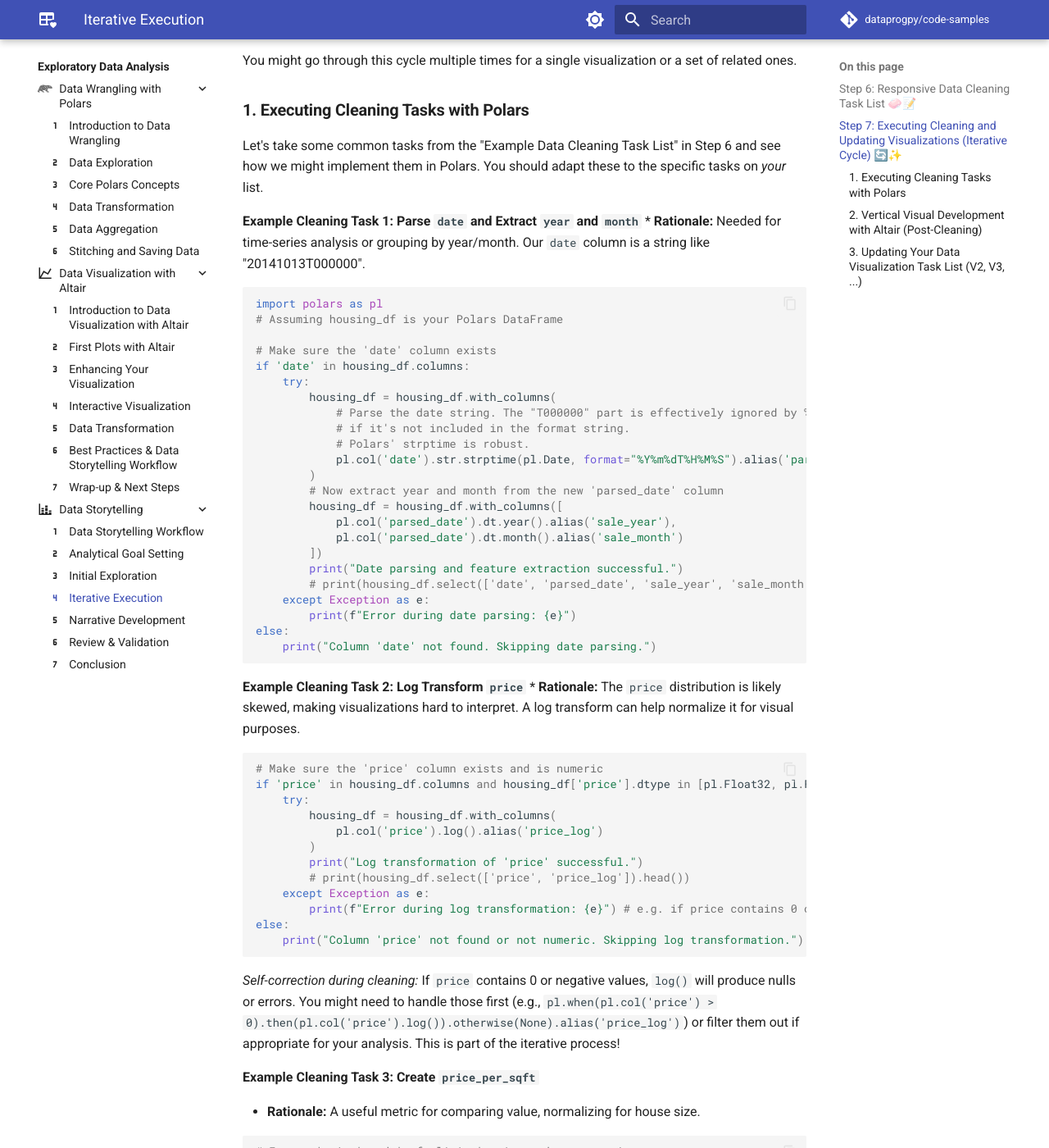
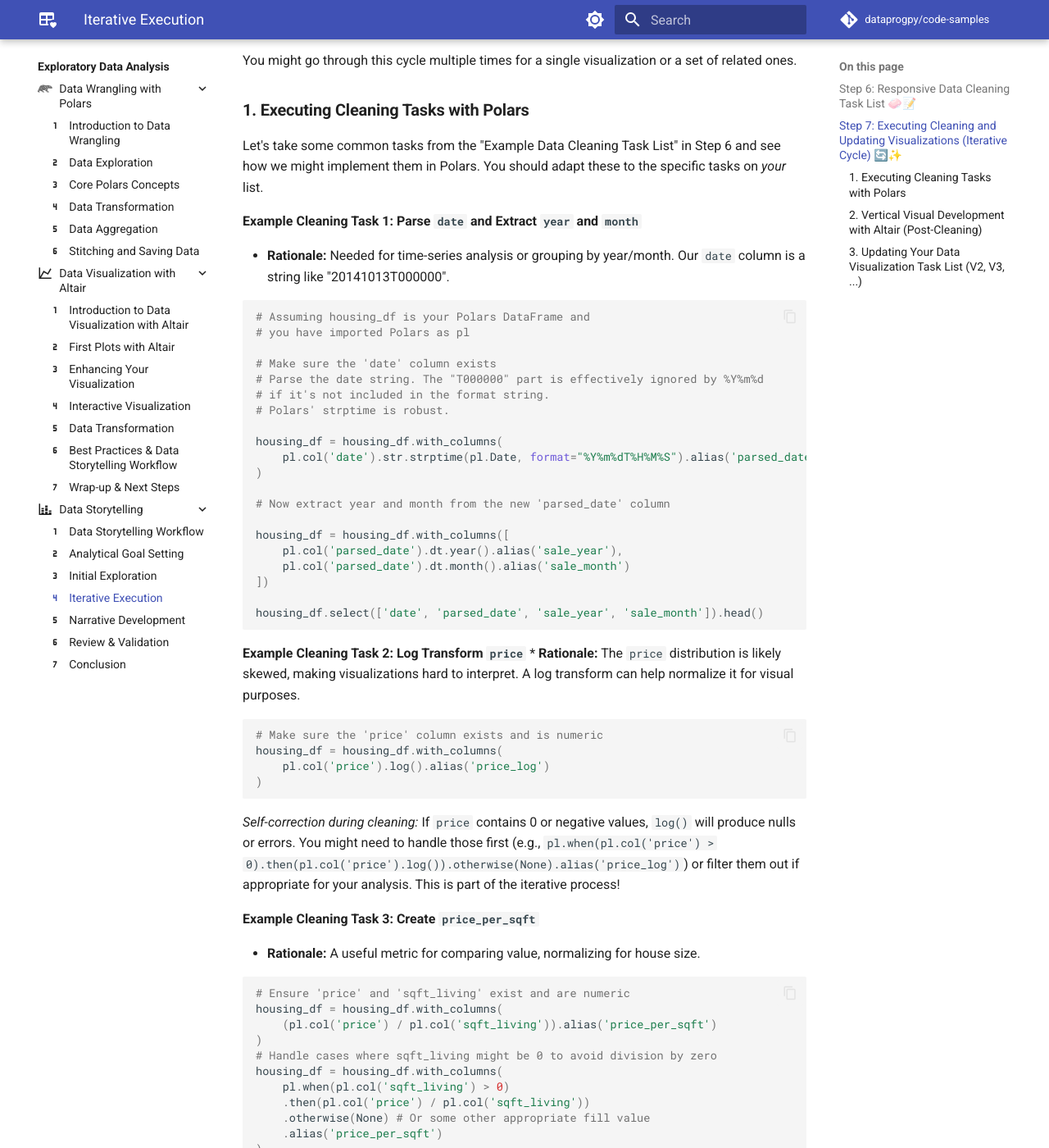
Before and after one commit to dataprogpy/dataprogpy.github.io, an MkDocs documentation site: the page built from docs/eda/data-storytelling/iterative-execution.md, in a window 1280 px wide and 1400 px high, scrolled down 5194 px. Shown: the whole window at 82% size. Built offline with MkDocs 1.6.1 and Material for MkDocs 9.7.7, drawn with Linux system fonts in a browser that asks for light colours; comment, search, counter and statistics services are not loaded; some of the changed text lies outside the part shown.

Commit message:
fix code listings in iterative development

````diff
--- a/docs/eda/data-storytelling/iterative-execution.md
+++ b/docs/eda/data-storytelling/iterative-execution.md
@@ -110,32 +110,31 @@ You might go through this cycle multiple times for a single visualization or a s
 Let's take some common tasks from the "Example Data Cleaning Task List" in Step 6 and see how we might implement them in Polars. You should adapt these to the specific tasks on *your* list.
 
 **Example Cleaning Task 1: Parse `date` and Extract `year` and `month`**
+
 * **Rationale:** Needed for time-series analysis or grouping by year/month. Our `date` column is a string like "20141013T000000".
 
 ```python
-import polars as pl
-# Assuming housing_df is your Polars DataFrame
+# Assuming housing_df is your Polars DataFrame and
+# you have imported Polars as pl
 
 # Make sure the 'date' column exists
-if 'date' in housing_df.columns:
-    try:
-        housing_df = housing_df.with_columns(
-            # Parse the date string. The "T000000" part is effectively ignored by %Y%m%d
-            # if it's not included in the format string.
-            # Polars' strptime is robust.
-            pl.col('date').str.strptime(pl.Date, format="%Y%m%dT%H%M%S").alias('parsed_date')
-        )
-        # Now extract year and month from the new 'parsed_date' column
-        housing_df = housing_df.with_columns([
-            pl.col('parsed_date').dt.year().alias('sale_year'),
-            pl.col('parsed_date').dt.month().alias('sale_month')
-        ])
-        print("Date parsing and feature extraction successful.")
-        # print(housing_df.select(['date', 'parsed_date', 'sale_year', 'sale_month']).head())
-    except Exception as e:
-        print(f"Error during date parsing: {e}")
-else:
-    print("Column 'date' not found. Skipping date parsing.")
+# Parse the date string. The "T000000" part is effectively ignored by %Y%m%d
+# if it's not included in the format string.
+# Polars' strptime is robust.
+
+housing_df = housing_df.with_columns(
+    pl.col('date').str.strptime(pl.Date, format="%Y%m%dT%H%M%S").alias('parsed_date')
+)
+
+# Now extract year and month from the new 'parsed_date' column
+
+housing_df = housing_df.with_columns([
+    pl.col('parsed_date').dt.year().alias('sale_year'),
+    pl.col('parsed_date').dt.month().alias('sale_month')
+])
+
+housing_df.select(['date', 'parsed_date', 'sale_year', 'sale_month']).head()
+
 ```
 
 **Example Cleaning Task 2: Log Transform `price`**
@@ -143,17 +142,10 @@ else:
 
 ```python
 # Make sure the 'price' column exists and is numeric
-if 'price' in housing_df.columns and housing_df['price'].dtype in [pl.Float32, pl.Float64, pl.Int32, pl.Int64]:
-    try:
-        housing_df = housing_df.with_columns(
-            pl.col('price').log().alias('price_log')
-        )
-        print("Log transformation of 'price' successful.")
-        # print(housing_df.select(['price', 'price_log']).head())
-    except Exception as e:
-        print(f"Error during log transformation: {e}") # e.g. if price contains 0 or negative values
-else:
-    print("Column 'price' not found or not numeric. Skipping log transformation.")
+housing_df = housing_df.with_columns(
+    pl.col('price').log().alias('price_log')
+)
+
 
 ```
 *Self-correction during cleaning:* If `price` contains 0 or negative values, `log()` will produce nulls or errors. You might need to handle those first (e.g., `pl.when(pl.col('price') > 0).then(pl.col('price').log()).otherwise(None).alias('price_log')`) or filter them out if appropriate for your analysis. This is part of the iterative process!
@@ -164,26 +156,17 @@ else:
 
 ```python
 # Ensure 'price' and 'sqft_living' exist and are numeric
-if 'price' in housing_df.columns and 'sqft_living' in housing_df.columns and \
-   housing_df['price'].dtype in pl.NUMERIC_DTYPES and \
-   housing_df['sqft_living'].dtype in pl.NUMERIC_DTYPES:
-    try:
-        housing_df = housing_df.with_columns(
-            (pl.col('price') / pl.col('sqft_living')).alias('price_per_sqft')
-        )
-        # Handle cases where sqft_living might be 0 to avoid division by zero
-        housing_df = housing_df.with_columns(
-            pl.when(pl.col('sqft_living') > 0)
-            .then(pl.col('price') / pl.col('sqft_living'))
-            .otherwise(None) # Or some other appropriate fill value
-            .alias('price_per_sqft')
-        )
-        print("Creation of 'price_per_sqft' successful.")
-        # print(housing_df.select(['price', 'sqft_living', 'price_per_sqft']).head())
-    except Exception as e:
-        print(f"Error creating 'price_per_sqft': {e}")
-else:
-    print("Columns 'price' or 'sqft_living' not found or not numeric. Skipping 'price_per_sqft'.")
+housing_df = housing_df.with_columns(
+    (pl.col('price') / pl.col('sqft_living')).alias('price_per_sqft')
+)
+# Handle cases where sqft_living might be 0 to avoid division by zero
+housing_df = housing_df.with_columns(
+    pl.when(pl.col('sqft_living') > 0)
+    .then(pl.col('price') / pl.col('sqft_living'))
+    .otherwise(None) # Or some other appropriate fill value
+    .alias('price_per_sqft')
+)
+
 ```
 
 ### **2. Vertical Visual Development with Altair (Post-Cleaning)**
@@ -193,47 +176,48 @@ Once you've performed a relevant cleaning or transformation task, revisit the vi
 Let's refine our `price` vs. `sqft_living` scatter plot from Step 5, assuming we've now created `price_log`.
 
 ```python
-import altair as alt
+
 
 # Assuming housing_df now contains 'price_log' and other cleaned columns
-if 'price_log' in housing_df.columns and 'sqft_living' in housing_df.columns:
-    # Layer 1: Basic scatter plot with transformed data
-    base_scatter = alt.Chart(housing_df).mark_point(opacity=0.3).encode( # Added opacity for overplotting
-        x=alt.X('sqft_living:Q', title='Living Area (sq ft)'),
-        y=alt.Y('price_log:Q', title='Log of Sale Price (USD)') # Using log-transformed price
-    )
-
-    # Layer 2: Add tooltips for interactivity
-    base_scatter_with_tooltips = base_scatter.encode(
-        tooltip=[
-            alt.Tooltip('price:Q', title='Price', format='$,.0f'), # Show original price in tooltip
-            'sqft_living:Q',
-            'bedrooms:O', # :O for Ordinal or discrete numeric
-            'bathrooms:Q'
-        ]
-    )
-
-    # Layer 3: Add a title and adjust properties
-    final_scatter_plot = base_scatter_with_tooltips.properties(
-        title='Log Price vs. Living Area',
-        width=600,
-        height=400
-    ).interactive() # Enable panning and zooming
-
-    # Layer 4 (Optional): Add a regression line to see the trend
-    # Note: Polars DataFrames need to be converted to pandas for transform_regression
-    # or you'd pre-calculate regression line data.
-    # For simplicity in this example, we'll skip adding a live regression line
-    # but you could add a pre-calculated one or use a loess line.
-    # Example: final_scatter_plot + final_scatter_plot.transform_loess('sqft_living', 'price_log').mark_line(color='red')
+# and you have imported Altair as alt and disabled max_rows safeguard.
 
 
-    # Display the chart
-    final_scatter_plot.show()
-    print("Refined scatter plot generated.")
+# Layer 1: Basic scatter plot with transformed data
+base_scatter = alt.Chart(housing_df).mark_point(opacity=0.3).encode( # Added opacity for overplotting
+    x=alt.X('sqft_living:Q', title='Living Area (sq ft)'),
+    y=alt.Y('price_log:Q', title='Log of Sale Price (USD)') # Using log-transformed price
+)
 
-else:
-    print("Required columns for refined scatter plot are missing.")
+# Layer 2: Add tooltips for interactivity
+base_scatter_with_tooltips = base_scatter.encode(
+    tooltip=[
+        alt.Tooltip('price:Q', title='Price', format='$,.0f'), # Show original price in tooltip
+        'sqft_living:Q',
+        'bedrooms:O', # :O for Ordinal or discrete numeric
+        'bathrooms:Q'
+    ]
+)
+
+# Layer 3: Add a title and adjust properties
+final_scatter_plot = base_scatter_with_tooltips.properties(
+    title='Log Price vs. Living Area',
+    width=600,
+    height=400
+).interactive() # Enable panning and zooming
+
+# Layer 4 (Optional): Add a regression line to see the trend
+# Note: Depnding on the software version installed,
+# Polars DataFrames need to be converted to pandas for transform_regression
+# or you'd pre-calculate regression line data.
+# For simplicity in this example, we'll skip adding a live regression line
+# but you could add a pre-calculated one or use a loess line.
+# Example: final_scatter_plot + final_scatter_plot.transform_loess('sqft_living', 'price_log').mark_line(color='red')
+
+
+# Display the chart
+final_scatter_plot.show()
+print("Refined scatter plot generated.")
+
 
 ```
 
````
